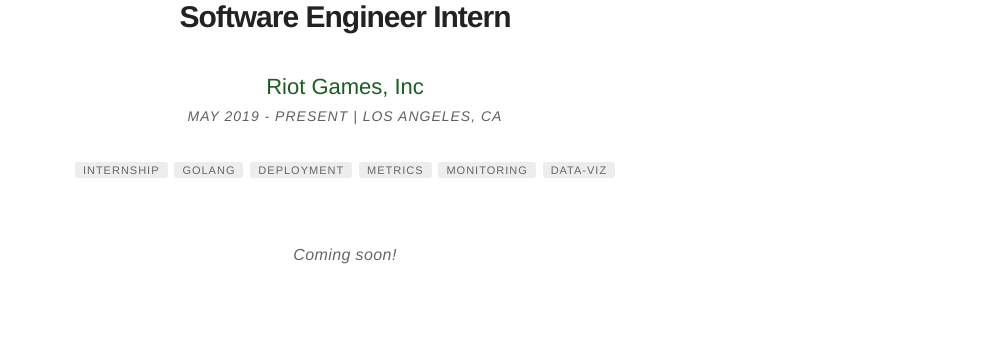
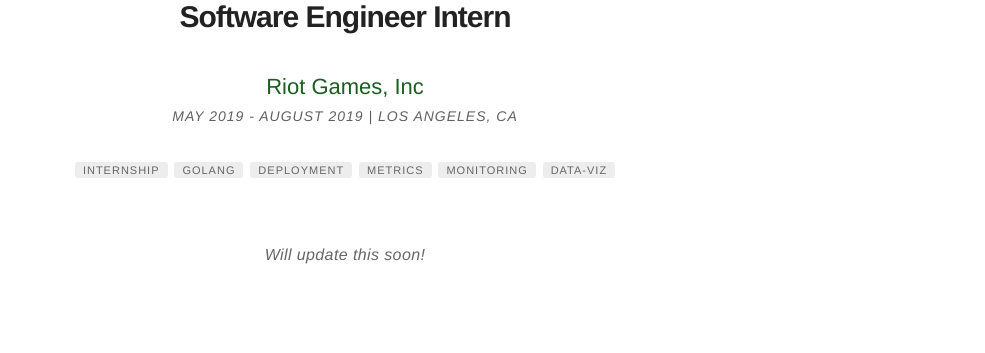
Before and after one commit to bobheadxi/bobheadxi.github.io, a Jekyll site: the page built from _posts/2019-5-7-riot-games.md, in a window 1280 px wide. Shown: the part 265-618 px from the top of the page, without its empty margins (295-1280 px from the left). Built offline with Jekyll 4.4.1, drawn with Linux system fonts in a browser that asks for light colours; emoji names are drawn with the system emoji font.

Commit message:
bump riot games post

```diff
--- a/_posts/2019-5-7-riot-games.md
+++ b/_posts/2019-5-7-riot-games.md
@@ -15,12 +15,12 @@
 hidden: true # don't count this post in blog pagination
 organization: "Riot Games, Inc"
 orgLink: https://www.riotgames.com
-description: "May 2019 - Present | Los Angeles, CA"
+description: "May 2019 - August 2019 | Los Angeles, CA"
 category: experience
 author: robert
 externalLink: false
 ---
 
 <p align="center">
-    <i>Coming soon!</i>
+    <i>Will update this soon!</i>
 </p>
```
